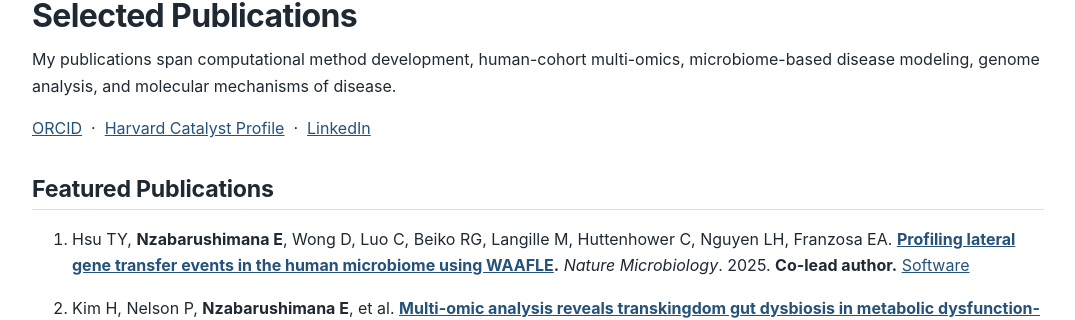
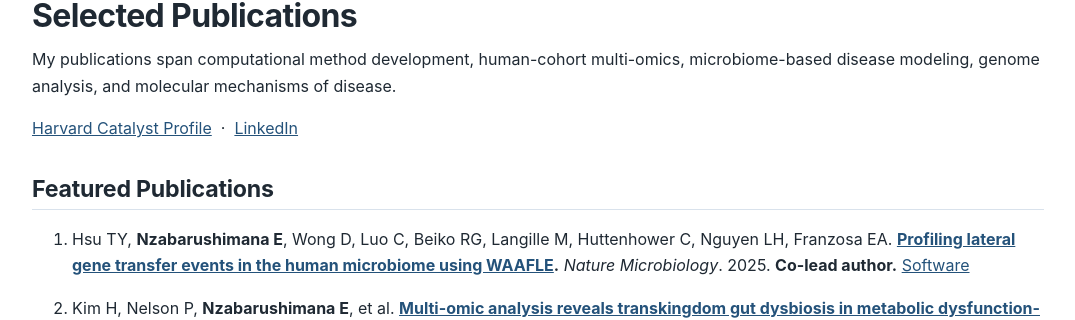
Before and after one commit to Nzabarushimana/nzabarushimana.github.io, a Jekyll site: the page built from publications.md, in a window 1280 px wide. Shown: the part 199-519 px from the top of the page, without its empty margins (102-1177 px from the left). Built offline with Jekyll 4.4.1, drawn with Linux system fonts in a browser that asks for light colours.

Commit message:
Update publications.md

```diff
--- a/publications.md
+++ b/publications.md
@@ -9,7 +9,7 @@ permalink: /publications/
 
 My publications span computational method development, human-cohort multi-omics, microbiome-based disease modeling, genome analysis, and molecular mechanisms of disease.
 
-[ORCID](https://orcid.org/0000-0003-0712-1211) &nbsp;&middot;&nbsp; [Harvard Catalyst Profile](https://connects.catalyst.harvard.edu/Profiles/display/Person/209693) &nbsp;&middot;&nbsp; [LinkedIn](https://www.linkedin.com/in/enzabaru)
+[Harvard Catalyst Profile](https://connects.catalyst.harvard.edu/Profiles/display/Person/209693) &nbsp;&middot;&nbsp; [LinkedIn](https://www.linkedin.com/in/enzabaru)
 
 ## Featured Publications
 
```
